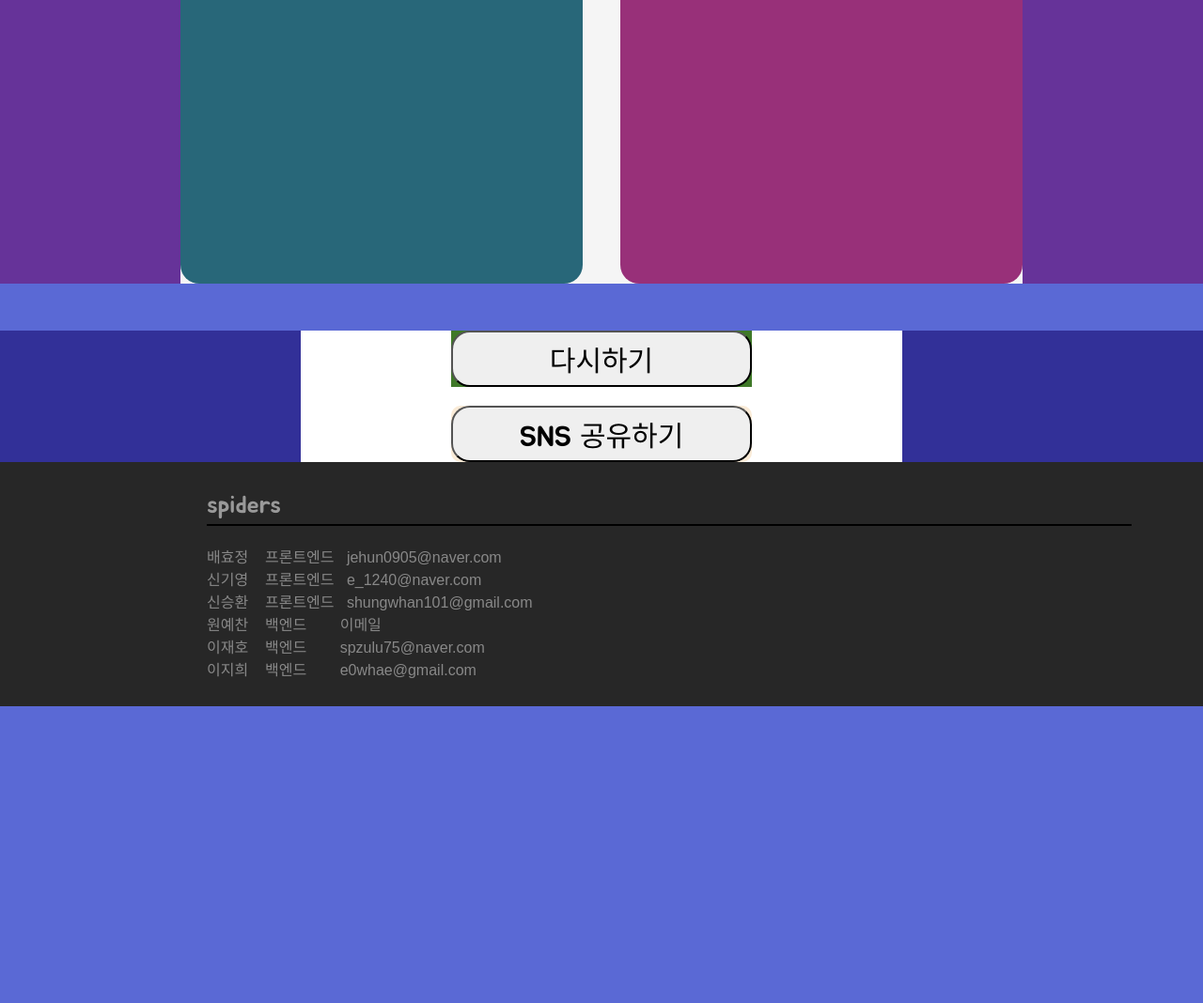
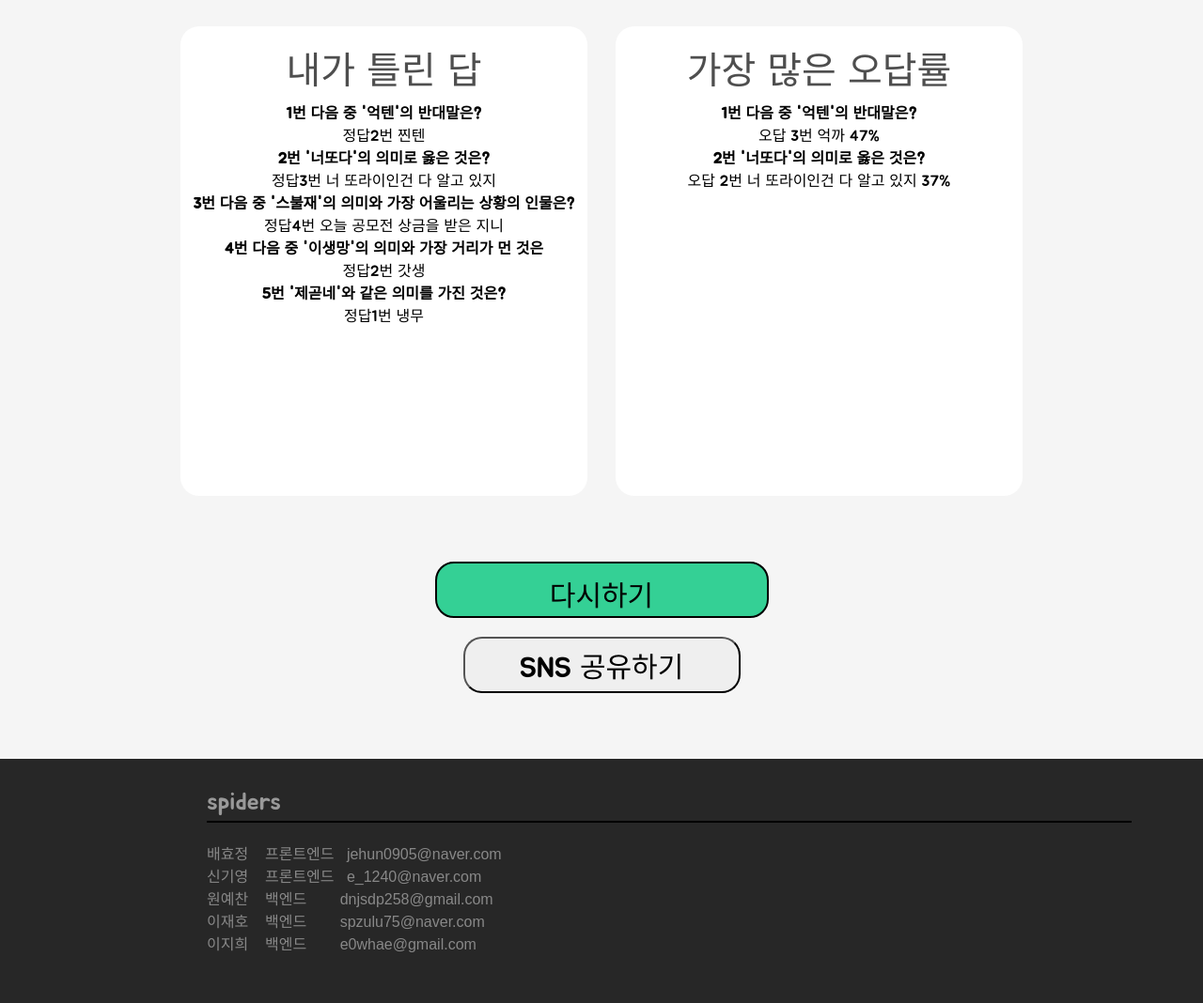
Before and after one commit to SKY0514/spirder, a Flask app: page /result.html in a window 1280 px wide. Shown: the part 1232-2300 px from the top of the page at 94% size. Before the commit the page ends 1984 px from the top, so only its background shows below. Run offline with Flask 2, Linux system fonts and the light colour scheme; some libraries are stand-ins or nearby versions.

Commit message:
220329 기영님 수정사항 포함해서 push

```diff
--- a/static/css/result.css
+++ b/static/css/result.css
@@ -6,12 +6,13 @@
   margin: 0;
   padding: 0;
   text-decoration: none;
+  list-style: none;
 }
 
 /* 레이아웃 */
 #wrap{
   width: 100%;
-  background-color:red;
+  background-color:rgb(90, 105, 213);
 }
 #header {
   width: 100%;
@@ -48,128 +49,214 @@
   background-color: rgb(90, 105, 213);
 }
 #main #sec1 #point{
-  background-color: rgb(90, 105, 213);
+  background-image: url(../images/div2_img.png);
+  background-repeat: no-repeat;
+  background-position: center;
+  background-size: 800px;
   height: 600px;
   padding: 120px;
 }
 #main #sec1 #point h1{
-  background-color: #983079;
-  font-size: 50px;
+
+  font-size: 70px;
   margin-bottom: 20px;
+  color: black;
 }
 #main #sec1 #point p{
-  background-color: #286779;
+
   font-size: 120px;
+  color: black;
 }
-
+#main #sec1 #point p span{
+  color: rgb(110, 110, 110);
+}
 /* 섹션 2 */
 #main #sec2{
-  background-color: wheat;
+  background-color: rgb(90, 105, 213);
 }
 #main #sec2 #cate{
-  background-color: whitesmoke;
+  background-color: rgb(90, 105, 213);
   width: 70%;
-  height: 400px;
+  height: 500px;
   margin: 0 auto;
   display: flex;
 
 }
 #main #sec2 #cate .category1{
-  background-color: #286779;
-  display: flex;
+  background-color: #ffffff;
   width: 50%;
   height: 100%;
   border-radius: 20px;
+  margin-right: 15px;
 
 
 }
 #main #sec2 #cate .category1 h2{
-  margin: 30px auto;
+  margin: 15px auto 5px;
   font-size: 40px;
-  color: #fff;
+  color: rgb(78, 78, 78);
+  font-weight: 100;
+
+
+}
+#main #sec2 #cate .category1 h3{
+  font-size: 30px;
+  color: rgb(121, 121, 121);
+  font-weight: 100;
+}
+#main #sec2 #cate .category1 .title{
+  font-size: 28px;
+  color: black;
+  font-weight: 100;
+}
+#main #sec2 #cate .category1 .desc{
+  margin: 0 10px;
+  font-size: 20px;
+  color: black;
+  font-weight: 100;
+}
+
+#main #sec2 #cate .category1 .cateimg{
+  background: url(../images/egg.png);
+  background-position: center;
+  background-repeat: no-repeat;
+  background-size: 230px 300px;
+  margin: 0 auto;
+
+  width: 230px;
+  height: 300px;
+  margin-top: -10px;
+
+
+}
+
+
+
+#main #sec2 #cate .category2{
+  background-color: #ffffff;
+  width: 50%;
+  height: 100%;
+  border-radius: 20px;
+  margin-left: 15px;
+}
+#main #sec2 #cate .category2 h2{
+  margin: 15px auto 5px;
+  font-size: 40px;
+  color: rgb(78, 78, 78);
   font-weight: 100;
 
 }
-#main #sec2 #cate .category2{
-  background-color: #983079;
-  display: flex;
-  width: 50%;
-  height: 100%;
-  border-radius: 20px;
-  margin-left: 40px ;
+#main #sec2 #cate .category2 h3{
+  font-size: 30px;
+  color: rgb(121, 121, 121);
+  font-weight: 100;
 }
-#main #sec2 #cate .category2 h2{
-  margin: 30px auto;
-  font-size: 40px;
-  color: #fff;
+#main #sec2 #cate .category2 .title{
+  font-size: 28px;
+  color: black;
   font-weight: 100;
+}
+#main #sec2 #cate .category2 .desc{
+  margin: 0 10px;
+  font-size: 20px;
+  color: black;
+  font-weight: 100;
+}
+
+#main #sec2 #cate .category2 .cateimg{
+  background: url(../images/baby.png);
+  background-position: center;
+  background-repeat: no-repeat;
+  background-size: 230px 300px;
+  margin: 0 auto;
+
+  width: 230px;
+  height: 300px;
+  margin-top: -10px;
+
 }
 /* 섹션 3 */
 #main #sec3{
   margin-top: 30px;
-  background-color: rebeccapurple;
+  padding-top: 50px;
+  background-color: whitesmoke;
 }
 #main #sec3 #wrong_answer{
   background-color: whitesmoke;
   width: 70%;
-  height: 400px;
+  height: 500px;
   margin: 0 auto;
   display: flex;
 
 }
 #main #sec3 #wrong_answer h2 {
-  margin: 30px auto;
+  margin: 15px auto 5px;
   font-size: 40px;
-  color: #fff;
+  color: rgb(78, 78, 78);
   font-weight: 100;
 }
 #main #sec3 #wrong_answer .wr{
-  background-color: #286779;
-  display: flex;
+  background-color: #ffffff;
   width: 50%;
   height: 100%;
   border-radius: 20px;
+  margin-right: 15px;
 }
+
+#main #sec3 #wrong_answer .wr .wrong_ul{
+  animation:slide 8s infinite;
+  text-align: right;
+}
+#main #sec3 #wrong_answer .wr .wrong_ul .wrong_li1{
+
+}
+#main #sec3 #wrong_answer .wr .wrong_ul .wrong_li2{
+
+}
+
+#main #sec3 #wrong_answer .wr .wrong_ul .wrong_li h4{}
+#main #sec3 #wrong_answer .wr .wrong_ul .wrong_li p{}
+#main #sec3 #wrong_answer .wr .wrong_ul .wrong_li p span{}
+
 #main #sec3 #wrong_answer .wrrate{
-  background-color: #983079;
-  display: flex;
+  background-color: #ffffff;
   width: 50%;
   height: 100%;
   border-radius: 20px;
-  margin-left: 40px ;
+  margin-left: 15px;
 }
+
 
 /* 섹션 4 */
 #main #sec4{
-  background-color: #323098;
-  margin-top: 50px;
+  padding: 50px;
+  background-color: whitesmoke;
+
 }
 #main #sec4 .btns{
- background-color: rgb(255, 255, 255);
  width: 50%;
- margin: 0 auto;
+ margin: 20px auto;
 }
 
-#main #sec4 .btns .btn1{
+#main #sec4 .btns a{
+  margin: 0 auto;
+  padding-top: 10px;
+  color: black;
+  display: block;
+  border-radius: 20px;
+  width: 355px;
+  font-size: 30px;
+  height: 60px;
+  background-color: rgb(52, 208, 149);
+  border: 2px solid black;
+}
 
-  width: 50%;
-  height: 60px;
-  background-color: #3f7928;
-  display: inline-block;
-}
-#main #sec4 .btns .btn1 .rebtn{
-  border-radius: 20px;
-  font-size: 30px;
-  height: 100%;
-  width: 100%;
-}
 #main #sec4 .btns .btn2 {
   margin-top: 20px;
   border-radius: 10px;
   width: 50%;
   height: 60px;
   display: flex;
-  background-color: antiquewhite;
   display: inline-block;
 }
 #main #sec4 .btns .btn2 .share{
--- a/templates/result.html
+++ b/templates/result.html
@@ -10,9 +10,9 @@
 
   <!-- JS -->
   <script src="https://ajax.googleapis.com/ajax/libs/jquery/3.5.1/jquery.min.js"></script>
-  <ㄱscript src="https://cdnjs.cloudflare.com/ajax/libs/popper.js/1.12.9/umd/popper.min.js"
+  <script src="https://cdnjs.cloudflare.com/ajax/libs/popper.js/1.12.9/umd/popper.min.js"
           integrity="sha384-ApNbgh9B+Y1QKtv3Rn7W3mgPxhU9K/ScQsAP7hUibX39j7fakFPskvXusvfa0b4Q"
-          crossorigin="anonymous"></ㄱscript>
+          crossorigin="anonymous"></script>
 
   <script type="text/javascript">
     <!-- 테스트 중입니다-->
@@ -36,37 +36,42 @@
           if (point <= 2){
             temp_html = `<div class="category1">
                             <h2>나의 유형</h2>
-                              <p>${level[0]['level']}</p>
-                              <p>${level[0]['title']}</p>
-                              <P>${level[0]['desc']}</P>
+                            <h3>level ${level[0]['level']}</h3>
+                            <P class="title">${level[0]['title']}</P>
+                            <P class="desc">${level[0]['desc']}</P>
+                            <div class="cateimg"></div>
                           </div>`
           } else if (point > 2 && point <= 4) {
             temp_html = `<div class="category1">
                             <h2>나의 유형</h2>
-                              <p>${level[1]['level']}</p>
-                              <p>${level[1]['title']}</p>
-                              <P>${level[1]['desc']}</P>
+                            <h3>level ${level[1]['level']}</h3>
+                            <P class="title">${level[1]['title']}</P>
+                            <P class="desc">${level[1]['desc']}</P>
+                            <div class="cateimg"></div>
                           </div>`
           } else if (point > 4 && point <=6) {
             temp_html = `<div class="category1">
                             <h2>나의 유형</h2>
-                              <p>${level[2]['level']}</p>
-                              <p>${level[2]['title']}</p>
-                              <P>${level[2]['desc']}</P>
+                            <h3>level ${level[2]['level']}</h3>
+                            <P class="title">${level[2]['title']}</P>
+                            <P class="desc">${level[2]['desc']}</P>
+                            <div class="cateimg"></div>
                           </div>`
           } else if (point > 6 && point <= 8) {
             temp_html = `<div class="category1">
                             <h2>나의 유형</h2>
-                              <p>${level[3]['level']}</p>
-                              <p>${level[3]['title']}</p>
-                              <P>${level[3]['desc']}</P>
+                            <h3>level ${level[3]['level']}</h3>
+                            <P class="title">${level[3]['title']}</P>
+                            <P class="desc">${level[3]['desc']}</P>
+                            <div class="cateimg"></div>
                           </div>`
           } else {
             temp_html = `<div class="category1">
                             <h2>나의 유형</h2>
-                              <p>${level[4]['level']}</p>
-                              <p>${level[4]['title']}</p>
-                              <P>${level[4]['desc']}</P>
+                            <h3>level ${level[4]['level']}</h3>
+                            <P class="title">${level[4]['title']}</P>
+                            <P class="desc">${level[4]['desc']}</P>
+                            <div class="cateimg"></div>
                           </div>`
           }
           $('#cate').append(temp_html)
@@ -157,7 +162,6 @@
 
 </head>
 <body>
-//수정
   <div id="wrap">
     <header id="header">
       <a id="logo">spiders</a>
@@ -166,31 +170,69 @@
       <section id="sec1">
         <div id="point">
           <h1>당신의 점수는?</h1>
-          <div class="result">
-
-          </div>
-          <p> ~~ 점</p>
+          <p><span>~~</span> 점</p>
         </div>
       </section>
 
       <section id="sec2">
         <div id="cate">
-          <div class="category1"><h2>나의 유형</h2></div>
-          <div class="category2"><h2>제일 많이 나온 유형</h2></div>
+
+          <div class="category2">
+            <h2>제일 많이 나온 유형</h2>
+            <h3>level 2</h3>
+            <P class="title">이 정도면 나도 킹왕짱</P>
+            <P class="desc">아 응애에요 ~ 당신의 신조어 수준은 신생아.</P>
+            <div class="cateimg"></div>
+          </div>
         </div>
       </section>
 
       <section id="sec3">
         <div id="wrong_answer">
-          <div class="wr"><h2>내가 틀린 답</h2> </div>
-          <div class="wrrate"><h2>가장 많은 오답률</h2></div>
+          <div class="wr">
+            <h2>내가 틀린 답</h2>
+            <ul class="wrong_ul">
+              <li class="wrong_li1">
+                <h4>1번 다음 중 '억텐'의 반대말은?</h4>
+                <p>정답<span>2</span>번 찐텐</p>
+              </li>
+              <li class="wrong_li2">
+                <h4>2번 '너또다'의 의미로 옳은 것은?</h4>
+                <p>정답<span>3번 너 또라이인건 다 알고 있지</span></p>
+              </li>
+              <li class="wrong_li3">
+                <h4>3번 다음 중 '스불재'의 의미와 가장 어울리는 상황의 인물은?</h4>
+                <p>정답<span>4번 오늘 공모전 상금을 받은 지니</span></p>
+              </li>
+              <li class="wrong_li4">
+                <h4>4번 다음 중 '이생망'의 의미와 가장 거리가 먼 것은</h4>
+                <p>정답<span>2번 갓생</span></p>
+              </li>
+              <li class="wrong_li5">
+                <h4>5번 '제곧네'와 같은 의미를 가진 것은?</h4>
+                <p>정답<span>1번 냉무</span></p>
+              </li>
+            </ul>
+          </div>
+          <div class="wrrate">
+            <h2>가장 많은 오답률</h2>
+            <ul class="wrrate_ul">
+              <li class="wrrate_li">
+                <h4>1번 다음 중 '억텐'의 반대말은?</h4>
+                <p>오답 <span>3</span>번 <span>억까</span> 47%</p>
+              </li>
+              <li class="wrrate_li">
+                <h4>2번 '너또다'의 의미로 옳은 것은?</h4>
+                <p>오답 <span>2</span>번 <span>너 또라이인건 다 알고 있지</span> 37%</p>
+              </li>
+            </ul>
+
+          </div>
         </div>
       </section>
       <section id="sec4">
        <div class="btns">
-          <form action='login_page.php' class="btn1">
-            <input class="rebtn" type='button' value='다시하기' onclick='alert("처음페이지로 돌아가기")'/>
-          </form>
+          <a href="#">다시하기</a>
           <form action='login_page.php' class="btn2">
             <input class="share" type='button' value='SNS 공유하기' onclick='alert("슬라이드")'/>
           </form>
@@ -206,12 +248,12 @@
         <br>
         <p class="info">배효정 &nbsp&nbsp&nbsp프론트엔드&nbsp&nbsp&nbspjehun0905@naver.com</p>
         <p class="info">신기영 &nbsp&nbsp&nbsp프론트엔드&nbsp&nbsp e_1240@naver.com</p>
-        <p class="info">신승환 &nbsp&nbsp&nbsp프론트엔드&nbsp&nbsp shungwhan101@gmail.com</p>
-        <p class="info">원예찬 &nbsp&nbsp&nbsp백엔드&nbsp&nbsp&nbsp&nbsp&nbsp&nbsp&nbsp&nbsp이메일</p>
+        <p class="info">원예찬 &nbsp&nbsp&nbsp백엔드&nbsp&nbsp&nbsp&nbsp&nbsp&nbsp&nbsp&nbspdnjsdp258@gmail.com</p>
         <p class="info">이재호 &nbsp&nbsp&nbsp백엔드&nbsp&nbsp&nbsp&nbsp&nbsp&nbsp&nbsp spzulu75@naver.com</p>
         <p class="info">이지희 &nbsp&nbsp&nbsp백엔드&nbsp&nbsp&nbsp&nbsp&nbsp&nbsp&nbsp e0whae@gmail.com</p>
       </div>
     </footer>
   </div>
+
 </body>
 </html>
```
Lines whose indentation alone changed are shown as unchanged.
